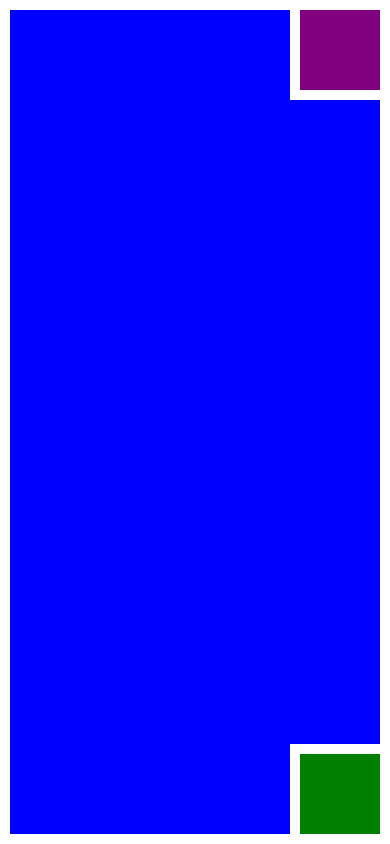
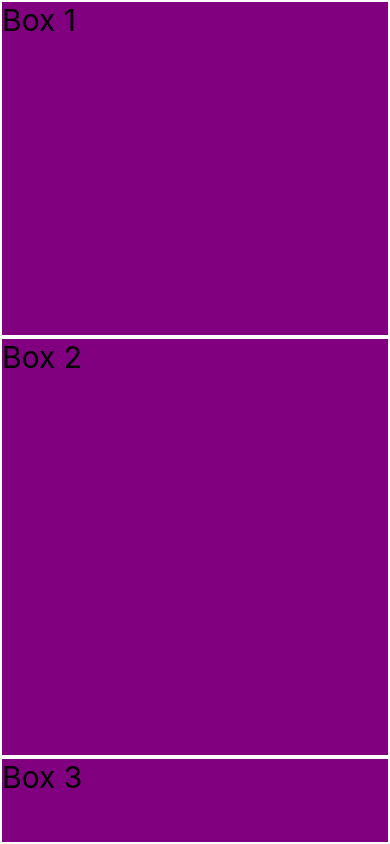
Before and after one commit to psyQore/myfirstapp-reactnative, a React Native app: screen / in a window 390 px wide. Built offline with nearby package versions, Linux system fonts and the light colour scheme.

Commit message:
Ejemplo de como funciona flex

```diff
--- a/App.tsx
+++ b/App.tsx
@@ -1,6 +1,7 @@
 import React from 'react';
 import {SafeAreaView} from 'react-native';
-import PositionScreen from './src/screens/PositionScreen';
+import FlexScreen from './src/screens/FlexScreen';
+// import PositionScreen from './src/screens/PositionScreen';
 // import DimensionesScreen from './src/screens/DimensionesScreen';
 // import BoxObjectModelScreen from './src/screens/BoxObjectModelScreen';
 // import CounterScreen from './src/screens/CounterScreen'
@@ -9,7 +10,7 @@ import PositionScreen from './src/screens/PositionScreen';
 const App = () => {
   return (
     <SafeAreaView style={{flex: 1}}>
-      <PositionScreen/>
+      <FlexScreen/>
     </SafeAreaView>
   );
 };
--- /dev/null
+++ b/src/screens/FlexScreen.tsx
@@ -0,0 +1,41 @@
+import React from 'react';
+import {View, Text, StyleSheet} from 'react-native';
+
+const FlexScreen = () => {
+  const {box1, box2, box3, container} = styles;
+
+  return (
+    <View style={container}>
+      <Text style={box1}>Box 1</Text>
+      <Text style={box2}>Box 2</Text>
+      <Text style={box3}>Box 3</Text>
+    </View>
+  );
+};
+
+const styles = StyleSheet.create({
+  container: {
+    flex: 1,
+    backgroundColor: 'purple',
+  },
+  box1: {
+    flex: 4,
+    borderWidth: 2,
+    borderColor: 'white',
+    fontSize: 30,
+  },
+  box2: {
+    flex: 5,
+    borderWidth: 2,
+    borderColor: 'white',
+    fontSize: 30,
+  },
+  box3: {
+    flex: 1,
+    borderWidth: 2,
+    borderColor: 'white',
+    fontSize: 30,
+  },
+});
+
+export default FlexScreen;
--- a/src/screens/PositionScreen.tsx
+++ b/src/screens/PositionScreen.tsx
@@ -52,7 +52,7 @@ const styles = StyleSheet.create({
     backgroundColor: 'blue',
     borderWidth: 10,
     borderColor: 'white',
-    position: 'absolute',
+    //position: 'absolute',
     //left: 0,
     //bottom: 0
     ...StyleSheet.absoluteFillObject
```
